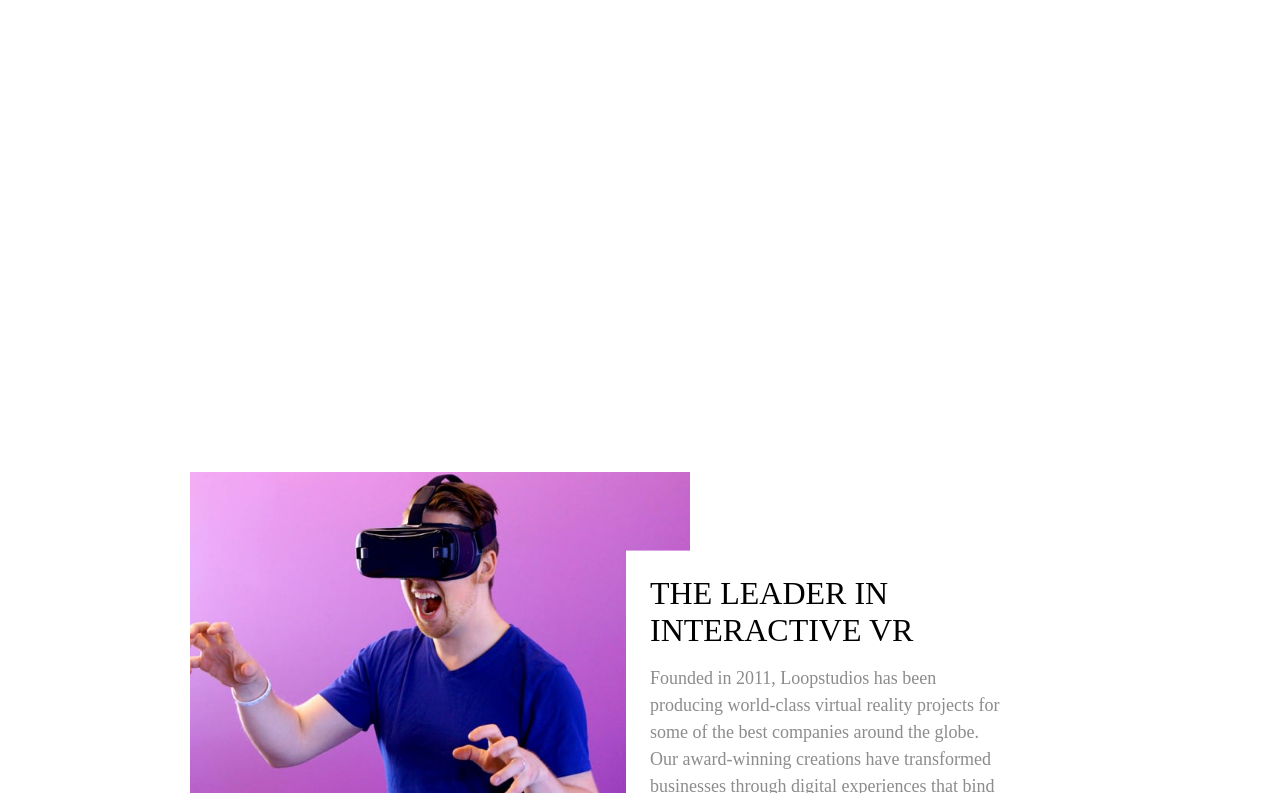
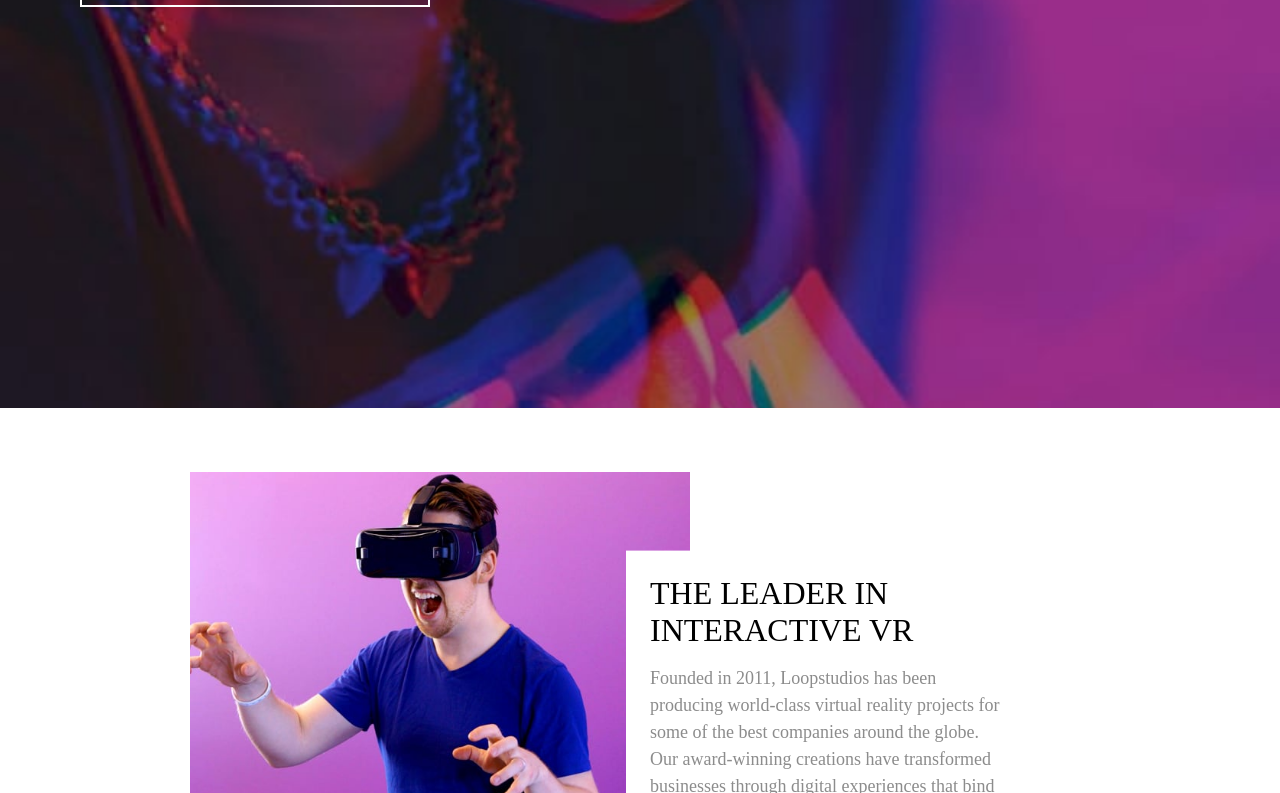
Before and after one commit to hameedmodibbo/loopstudios-landing-page, a plain HTML site: page index.html in a window 1280 px wide. Shown: the part 392-1185 px from the top of the page. Drawn offline with Linux system fonts and the light colour scheme; files whose address does not match are found by name.

Commit message:
Update style.css

```diff
--- a/style.css
+++ b/style.css
@@ -85,7 +85,7 @@ nav .toggle i {
 }
 
 #main-hero {
-    background-image: url(images/desktop/image-hero.jpg);
+    background-image: url(image-hero.jpg);
     background-size: cover;
     background-position: center;
     height: 100vh;
```
